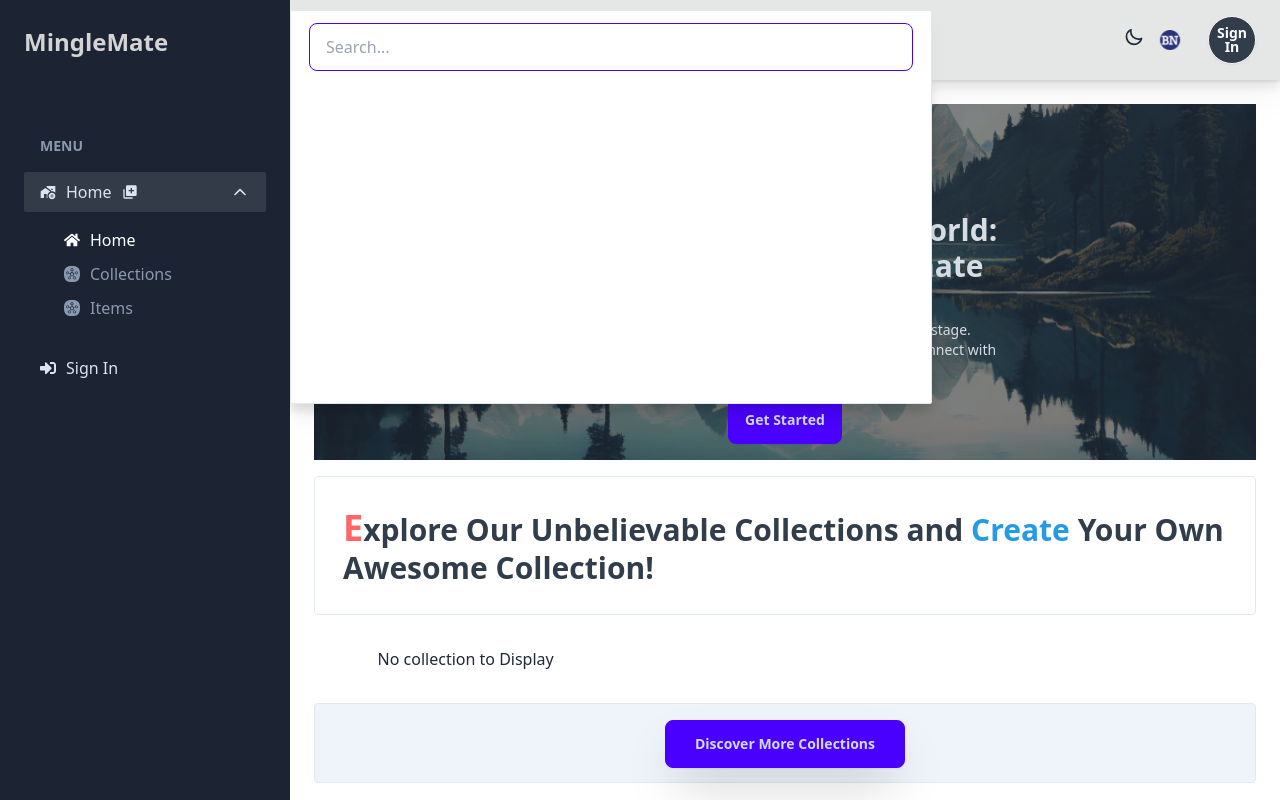
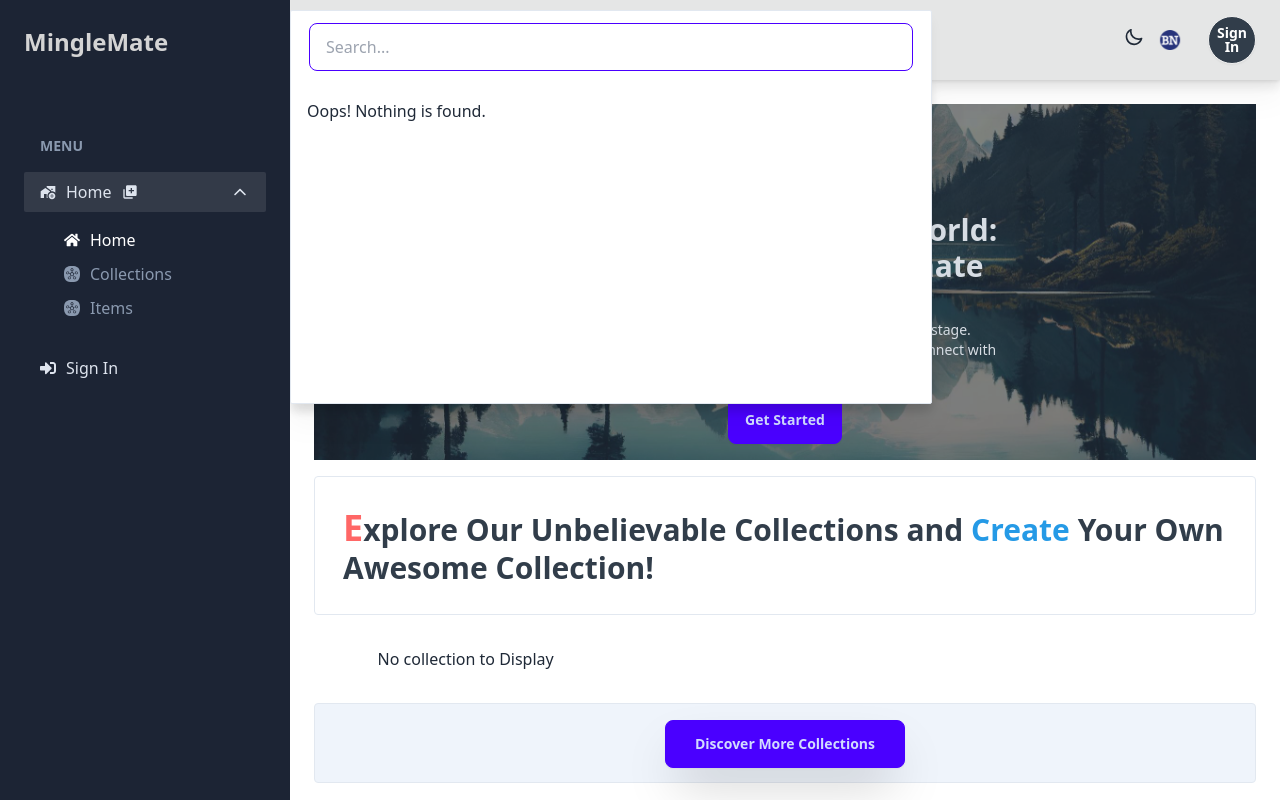
Before and after one commit to AbdusSattar-70/MingleMate_client, a React (Vite) app: page / in a window 1280 px wide. Both pictures are taken after a click on the button 378 px from the left and 40 px from the top of the page. Built offline with nearby package versions, Linux system fonts and the light colour scheme; no server answers.

Commit message:
Fix deployment issues

```diff
--- a/src/components/items/EditItemForm.tsx
+++ b/src/components/items/EditItemForm.tsx
@@ -17,7 +17,6 @@ const EditItemForm: React.FC = () => {
   const getItemFromRoute = useLoaderData() as ItemType;
   const {
     item_name: prevItemName,
-    tags,
     item_custom_fields: prevCustomFields,
     collection_id,
     item_id,
@@ -118,7 +117,6 @@ const EditItemForm: React.FC = () => {
                 <GetAndCreateTag
                   handleTagChange={handleTagChange}
                   selectedTags={selectedTags}
-                  tags={tags}
                 />
               </div>
               <CustomFieldsForm
--- a/src/components/navbarSideBar/SearchInput.tsx
+++ b/src/components/navbarSideBar/SearchInput.tsx
@@ -94,8 +94,8 @@ const SearchInput = () => {
         </div>
 
         <ul className="flex h-[20rem] w-[40rem] flex-col overflow-y-auto">
-          {searchResult.length > 0
-            ? searchResult.map(
+          {searchResult.length > 0 ? (
+            searchResult.map(
               ({
                 item_id,
                 item_author,
@@ -136,7 +136,9 @@ const SearchInput = () => {
                 </li>
               )
             )
-            : null}
+          ) : (
+            <p className=" p-4">Oops! Nothing is found.</p>
+          )}
         </ul>
       </div>
     </div>
```
Lines whose indentation alone changed are shown as unchanged.
